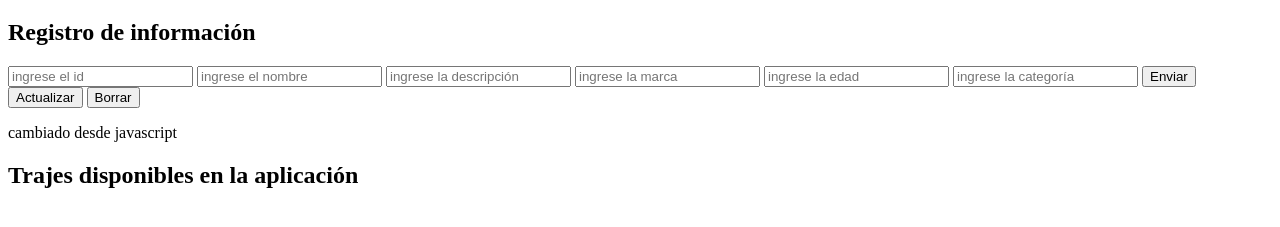
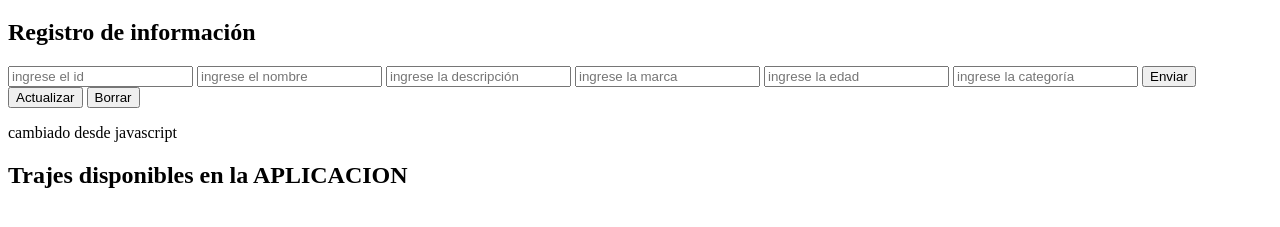
Before and after one commit to alvaromendezmt/git-class-Backend, a plain HTML site: page git-class-master FRONT/clients.html in a window 1280 px wide. Shown: the part 61-288 px from the top of the page. Drawn offline with nearby package versions, Linux system fonts and the light colour scheme; no server answers.

Commit message:
cambio de prueba

```diff
--- a/git-class-master FRONT/clients.html
+++ b/git-class-master FRONT/clients.html
@@ -23,7 +23,7 @@
     </div>
 
     <p id="toChange">aquí nadando</p>
-    <h2>Trajes disponibles en la aplicación</h2>
+    <h2>Trajes disponibles en la APLICACION</h2>
     <div id="response"></div>
     <script src="https://code.jquery.com/jquery-3.6.1.min.js" integrity="sha256-o88AwQnZB+VDvE9tvIXrMQaPlFFSUTR+nldQm1LuPXQ=" crossorigin="anonymous"></script>
     <script src="app.js"></script>
```
